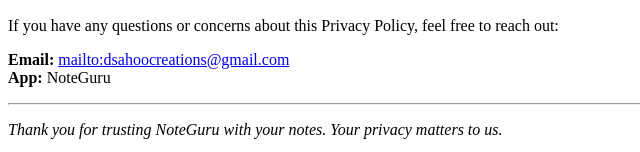
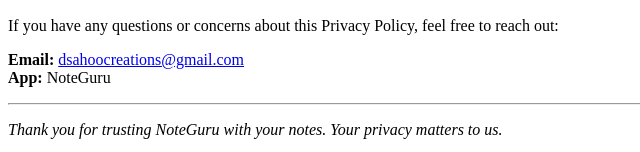
Before and after one commit to debashish4/noteguru-pp, a plain HTML site: page index.html in a window 1280 px wide. Shown: the part 2105-2257 px from the top of the page, 0-640 px from the left. Drawn offline with Linux system fonts and the light colour scheme.

Commit message:
Update index.html

```diff
--- a/index.html
+++ b/index.html
@@ -148,7 +148,7 @@
     If you have any questions or concerns about this Privacy Policy, feel free to reach out:
   </p>
   <p>
-    <strong>Email:</strong> <a href="mailto:dsahoocreations@gmail.com">mailto:dsahoocreations@gmail.com</a><br />
+    <strong>Email:</strong> <a href="mailto:dsahoocreations@gmail.com">dsahoocreations@gmail.com</a><br />
     <strong>App:</strong> NoteGuru<br />
   </p>
 
```
